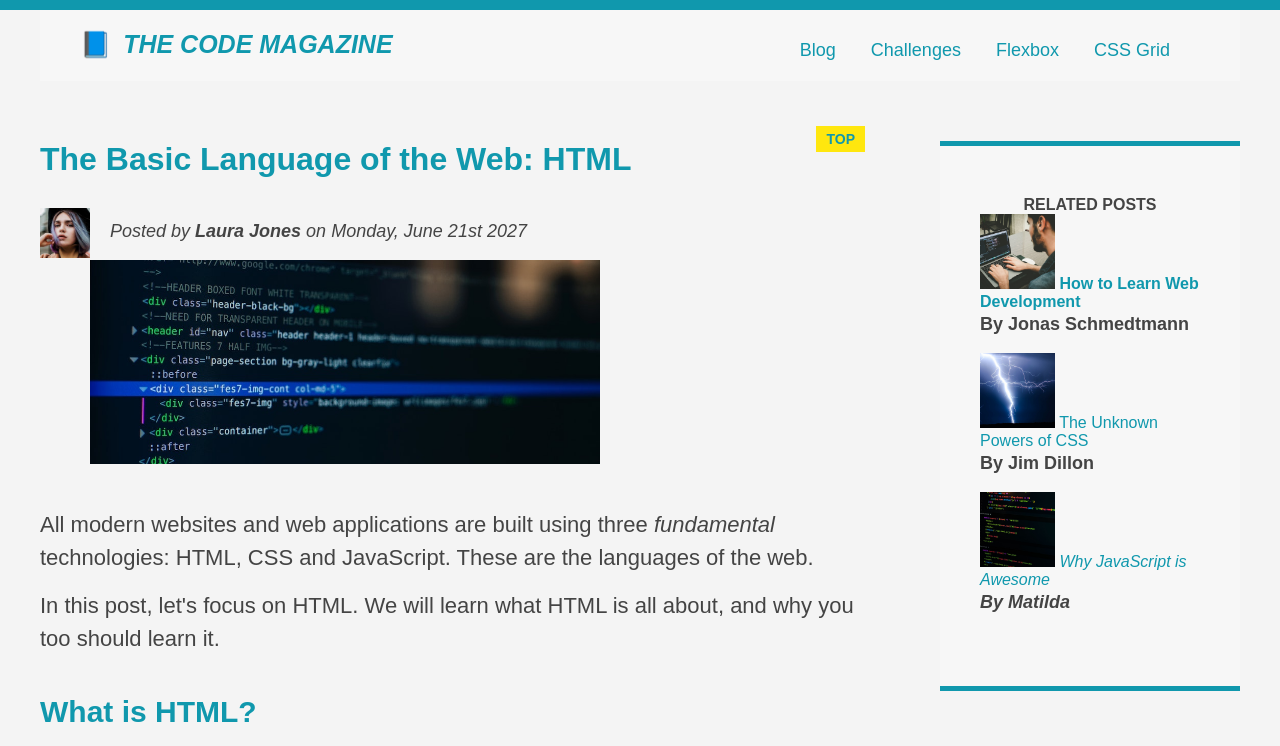
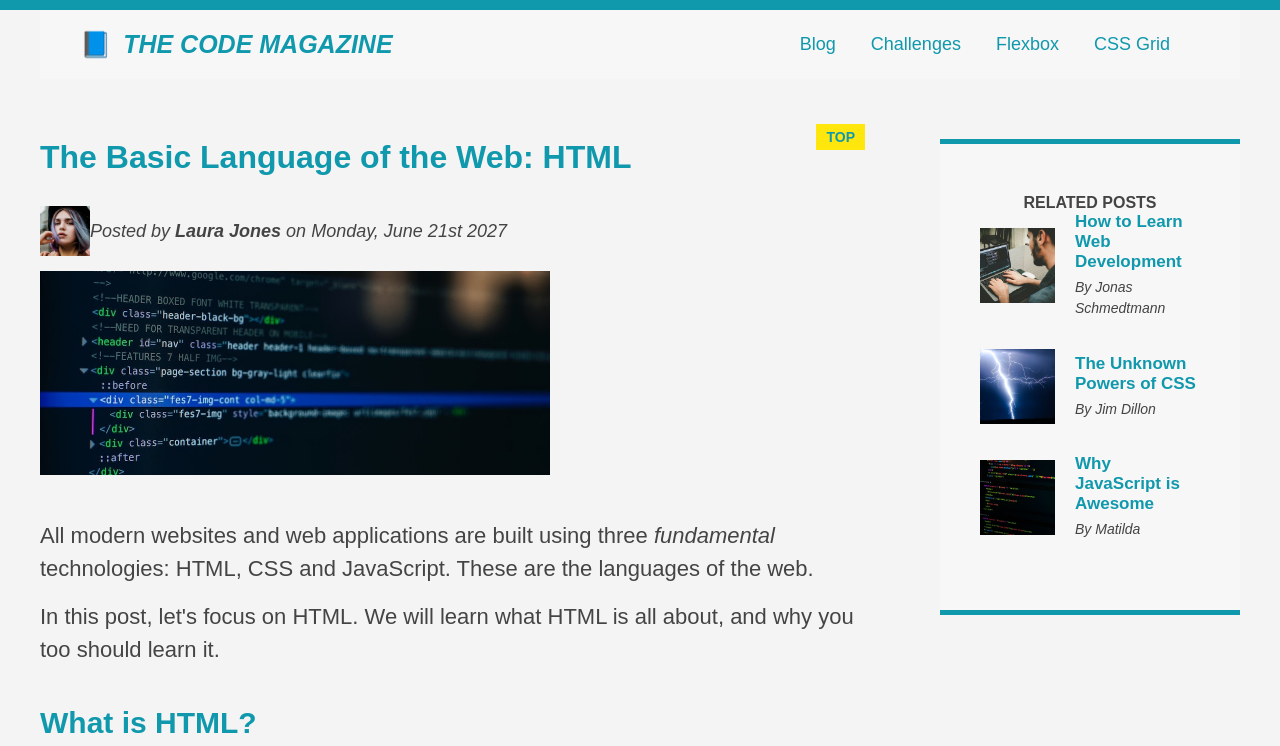
Before and after one commit to bobweein/web-development, a plain HTML site: page 04-CSS-Layouts/index.html in a window 1280 px wide. Shown: the top 746 px of the page. Drawn offline with Linux system fonts and the light colour scheme.

Commit message:
css layouts --float flexbox

```diff
--- a/04-CSS-Layouts/index.html
+++ b/04-CSS-Layouts/index.html
@@ -25,15 +25,15 @@
           <!-- <strong>This is the navigation</strong> -->
           <a href="blog.html">Blog</a>
           <a href="#">Challenges</a>
-          <a href="#">Flexbox</a>
-          <a href="#">CSS Grid</a>
+          <a href="flexbox.html">Flexbox</a>
+          <a href="css-grid.html">CSS Grid</a>
         </nav>
       </header>
-
+      <div class="row">
         <article>
           <header class="post-header">
             <h2>The Basic Language of the Web: HTML</h2>
-
+            <div class="author-box">
               <img
                 src="img/laura-jones.jpg"
                 alt="Headshot of Laura Jones"
@@ -45,6 +45,7 @@
               <p id="author" class="author">
                 Posted by <strong>Laura Jones</strong> on Monday, June 21st 2027
               </p>
+            </div>
 
             <img
               src="img/post-img.jpg"
@@ -53,14 +54,13 @@
               height="200"
               class="post-img"
             />
-          <button>❤️ Like</button>
           </header>
 
           <p>
             All modern websites and web applications are built using three
             <em>fundamental</em>
-          technologies: HTML, CSS and JavaScript. These are the languages of the
-          web.
+            technologies: HTML, CSS and JavaScript. These are the languages of
+            the web.
           </p>
 
           <p>
@@ -72,8 +72,8 @@
           <p>
             HTML stands for <strong>H</strong>yper<strong>T</strong>ext
             <strong>M</strong>arkup <strong>L</strong>anguage. It's a markup
-          language that web developers use to structure and describe the content
-          of a webpage (not a programming language).
+            language that web developers use to structure and describe the
+            content of a webpage (not a programming language).
           </p>
           <p>
             HTML consists of elements that describe different types of content:
@@ -124,38 +124,47 @@
           <h4>Related posts</h4>
 
           <ul class="related">
-          <li>
+            <li class="related-post">
               <img
                 src="img/related-1.jpg"
                 alt="Person programming"
                 width="75"
                 height="75"
               />
-            <a href="#">How to Learn Web Development</a>
+              <div>
+                <a href="#" class="related-link"
+                  >How to Learn Web Development</a
+                >
                 <p class="related-author">By Jonas Schmedtmann</p>
+              </div>
             </li>
-          <li>
+            <li class="related-post">
               <img
                 src="img/related-2.jpg"
                 alt="Lightning"
                 width="75"
                 height="75"
               />
-            <a href="#">The Unknown Powers of CSS</a>
+              <div>
+                <a href="#" class="related-link">The Unknown Powers of CSS</a>
                 <p class="related-author">By Jim Dillon</p>
+              </div>
             </li>
-          <li>
+            <li class="related-post">
               <img
                 src="img/related-3.jpg"
                 alt="JavaScript code on a screen"
                 width="75"
                 height="75"
               />
-            <a href="#">Why JavaScript is Awesome</a>
+              <div>
+                <a href="#" class="related-link">Why JavaScript is Awesome</a>
                 <p class="related-author">By Matilda</p>
+              </div>
             </li>
           </ul>
         </aside>
+      </div>
 
       <footer>
         <p id="copyright" class="copyright text">
@@ -163,5 +172,6 @@
         </p>
       </footer>
     </div>
+    <button>❤️ Like</button>
   </body>
 </html>
--- a/04-CSS-Layouts/style.css
+++ b/04-CSS-Layouts/style.css
@@ -45,7 +45,7 @@ nav {
 
 nav a:link {
   margin-right: 30px;
-  margin-top: 10px;
+  /* margin-top: 10px; */
   display: inline-block;
 }
 article {
@@ -211,6 +211,9 @@ a:active {
 /* FLOATS  */
 /* floated elements do still have an impact on surrounding elements.so text and inline elements will
 actually wrap around the floated element  */
+/* Vertical margins between two floated elements on the other hand will collapse.
+ to fix this problem we can add after    */
+/*
 .author-img {
   float: left;
   margin-bottom: 20px;
@@ -229,9 +232,9 @@ nav {
   float: right;
 }
 
-/* Vertical margins between two floated elements on the other hand will not collapse.
- to fix this problem we can do that   */
+
 .clearfix::after {
+
   clear: both;
   content: "";
   display: block;
@@ -248,5 +251,64 @@ aside {
 }
 
 footer {
+
   clear: both;
 }
+*/
+
+/* FLEXBOX */
+
+.main-header {
+  display: flex;
+  align-items: center;
+  justify-content: space-between;
+}
+
+.author-box {
+  display: flex;
+  align-items: center;
+  margin-bottom: 15px;
+}
+
+.author {
+  margin-bottom: 0;
+}
+
+.related-post {
+  display: flex;
+  align-items: center;
+  gap: 20px;
+  margin-bottom: 30px;
+}
+/* if there is no :link ,what will happen ?why i need to add :link  */
+.related-link:link {
+  font-size: 17px;
+  font-weight: bold;
+  font-style: normal;
+  margin-bottom: 5px;
+  display: block;
+}
+.related-author {
+  margin-bottom: 0;
+  font-size: 14px;
+  font-weight: normal;
+  font-style: italic;
+}
+
+.row {
+  display: flex;
+  align-items: flex-start;
+  margin-bottom: 60px;
+  gap: 75px;
+}
+
+aside {
+  flex-basis: 300px;
+  flex-shrink: 0;
+}
+
+article {
+  flex: 1;
+  margin-bottom: 0;
+  /* background-color: red; */
+}
```
Also changed, not shown: 04-CSS-Layouts/css-grid.html (+10 -1 lines), 04-CSS-Layouts/flexbox.html (+31 -3 lines). Lines whose indentation alone changed are shown as unchanged.
